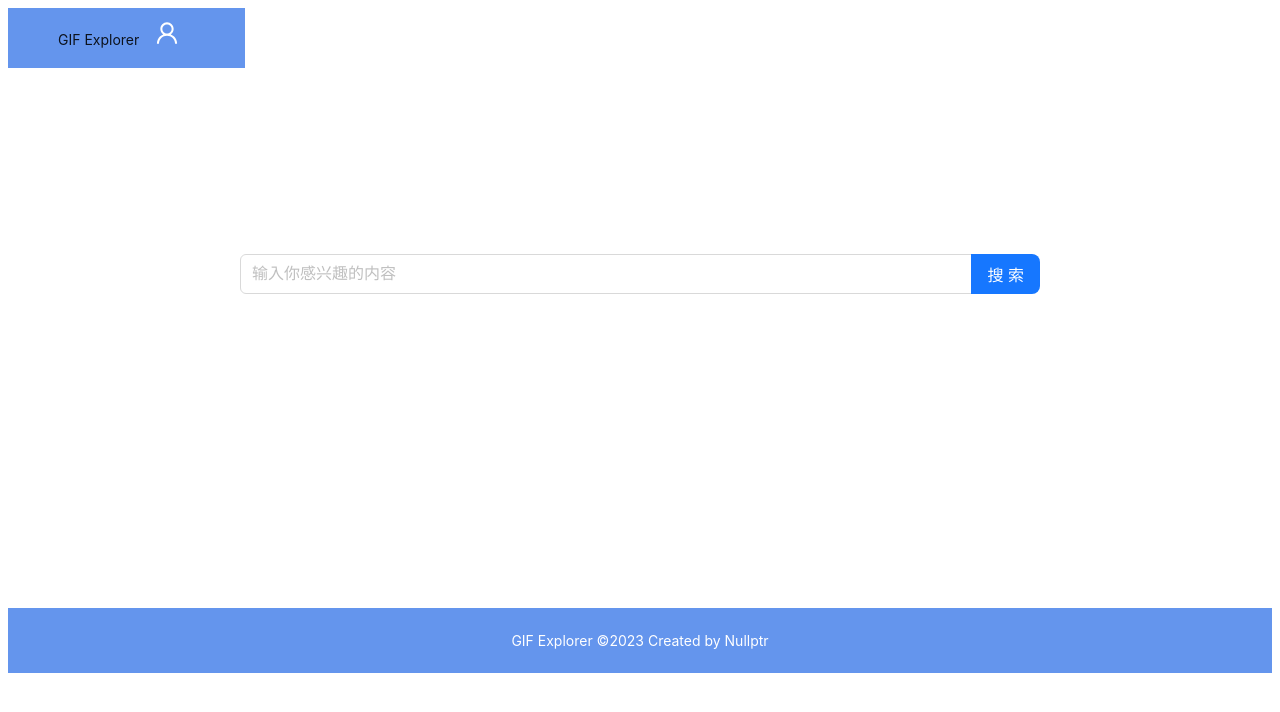
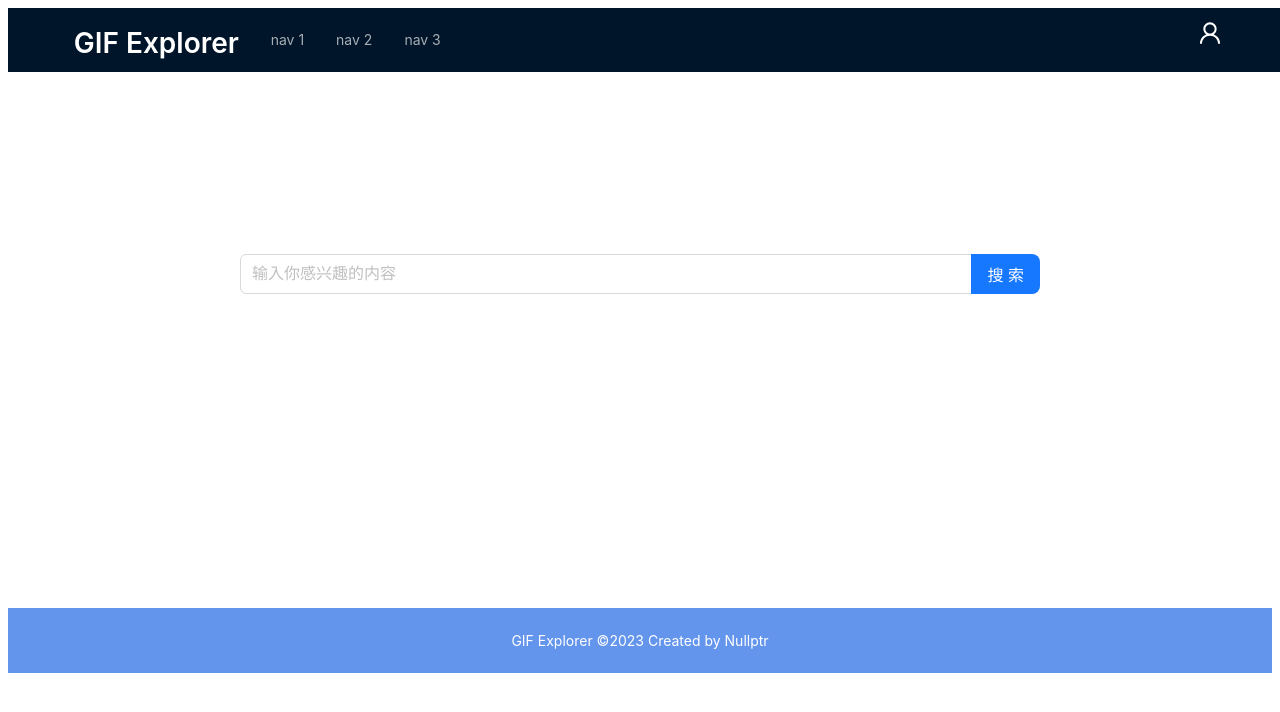
Before and after one commit to chengsx21/GifExplorer-frontend, a Next.js app: page / in a window 1280 px wide. Shown: the top 712 px of the page. Built offline with nearby package versions, Linux system fonts and the light colour scheme.

Commit message:
feat: new header with nav; new sider

```diff
--- a/src/components/header.tsx
+++ b/src/components/header.tsx
@@ -1,32 +1,51 @@
-import { Button, Layout, Menu } from 'antd';
+import { Button, Col, Layout, Menu, MenuProps, Row, Space, Typography } from 'antd';
 import { UserOutlined } from '@ant-design/icons';
 import { useRouter } from 'next/router';
 
 const headerStyle: React.CSSProperties = {
-    position: 'fixed',
-    paddingInline: 50,
-    height: 60,
-    backgroundColor: '#6495ED',
-    display: 'flex',
-    flexDirection: 'row',
+    width: "100%",
+    height: "64px",
+    position: "fixed",
+    zIndex: 1,
+    // backgroundColor: "#6495ED",
 };
 
-const { Header, Footer, Sider, Content } = Layout;
+const items: MenuProps['items'] = ['1', '2', '3'].map((key) => ({
+    key,
+    label: `nav ${key}`,
+}));
+
+const { Header } = Layout;
+const { Title } = Typography;
 
 // Header of the index page, with a linker to page "/login"
 export const MainHeader = () => {
     const router = useRouter();
     return (
-        <Header style={headerStyle}>
-            <div className="logo" />
-            <div className="title">
-                GIF Explorer
-            </div>
-            <div>
-                <Button type="link" onClick={() => { router.push("/login") }}>
-                    <UserOutlined style={{ fontSize: '1.5rem', color: "white" }} />
-                </Button>
-            </div>
+        // Create another header with title and nav bar
+        <Header className="header" style={headerStyle}>
+            <Row justify="center" align="middle" style={{ height: "100%" }}>
+                <Col span={4} style={{ height: "100%" }}>
+                    <div className="logo" style={{ float: "left" }}/>
+                    <Title level={1} style={{ textAlign: "center", color: "white", fontSize: "2em"}}>
+                        GIF Explorer
+                    </Title>
+                </Col>
+                <Col span={20} style={{ height: "100%" }}>
+                    <div style={{ float: "right" }}>
+                        <Button type="link" onClick={() => { router.push("/login") }}>
+                            <UserOutlined style={{ fontSize: '1.5rem', color: "white" }} />
+                        </Button>
+                    </div>
+                    <div>
+                        <Menu
+                            theme="dark"
+                            mode="horizontal"
+                            items={items}
+                        />
+                    </div>
+                </Col>
+            </Row>
         </Header>
     );
 };
```
Also changed, not shown: src/components/sider.tsx (added, +45 -0 lines).
